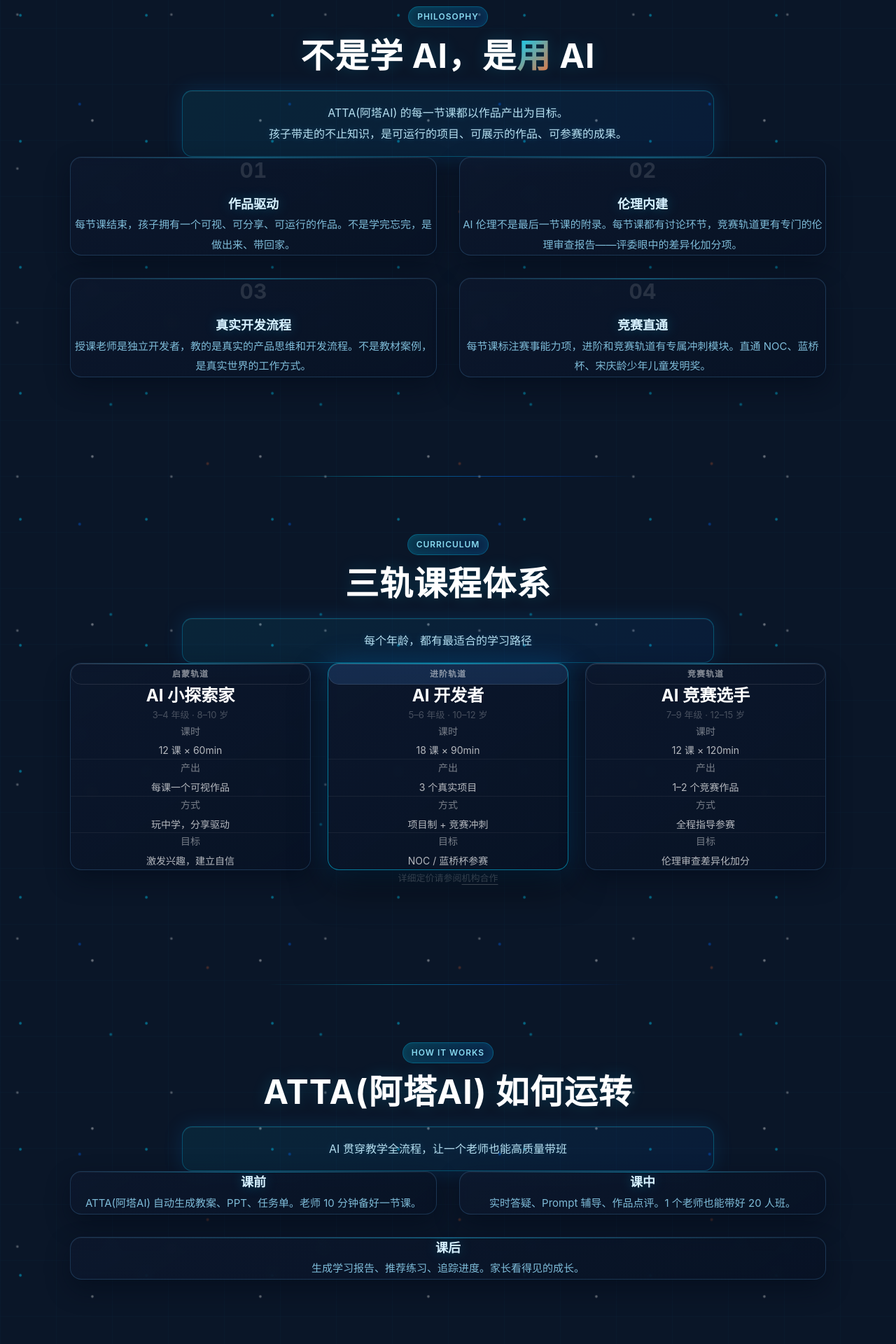
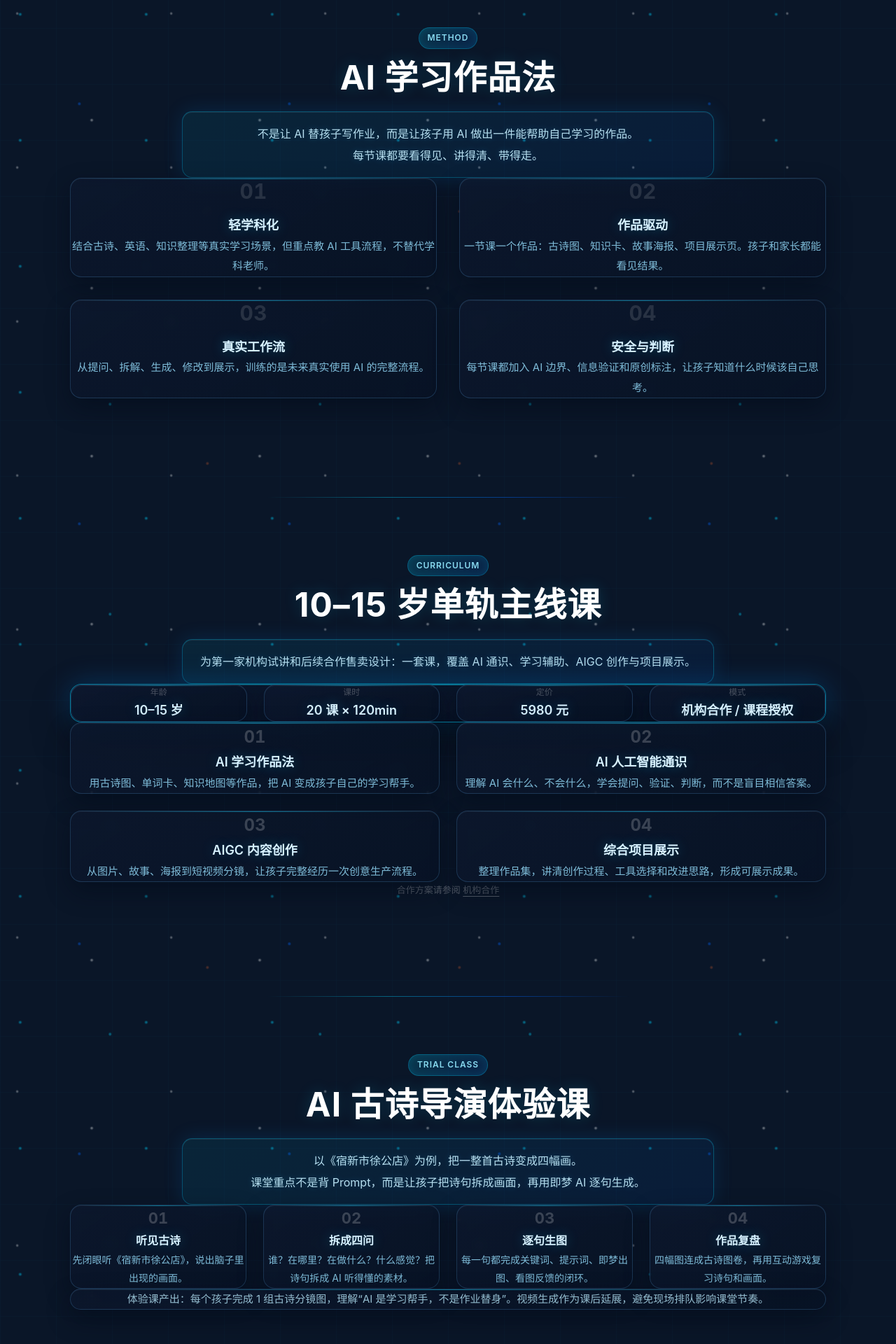
Before and after one commit to ryrhappy/atta-website, a Next.js app: page / in a window 1280 px wide. Shown: the part 680-2600 px from the top of the page at 70% size. Built offline with nearby package versions, Linux system fonts and the light colour scheme.

Commit message:
Update ATTA course positioning

```diff
--- a/src/app/layout.tsx
+++ b/src/app/layout.tsx
@@ -2,10 +2,10 @@
 import "./globals.css";
 
 export const metadata: Metadata = {
-  title: "ATTA AI创客实战营 — 面向青少年的AI教育课程",
+  title: "ATTA AI创客实战营 — 10-15岁 AI 学习作品课",
   description:
-    "ATTA（阿塔）— Artificial Talent Tech Agent，面向8-15岁青少年的开源AI教育课程体系，三轨九级，实战为主。",
-  keywords: ["AI教育", "青少年编程", "人工智能课程", "ATTA", "AI创客", "少儿AI"],
+    "ATTA（阿塔）— 面向10-15岁青少年的 AI 学习作品课，20课×120分钟，让孩子用 AI 做出反过来帮助自己学习的作品。",
+  keywords: ["AI教育", "青少年AI课程", "人工智能课程", "ATTA", "AI创客", "少儿AI", "AI学习作品法"],
 };
 
 export default function RootLayout({
--- a/src/app/page.tsx
+++ b/src/app/page.tsx
@@ -1,4 +1,34 @@
 import ContactCooperateButton from "./lib/contactCooperateButton";
+
+const courseModules = [
+  {
+    num: "01",
+    title: "AI 学习作品法",
+    desc: "用古诗图、单词卡、知识地图等作品，把 AI 变成孩子自己的学习帮手。",
+  },
+  {
+    num: "02",
+    title: "AI 人工智能通识",
+    desc: "理解 AI 会什么、不会什么，学会提问、验证、判断，而不是盲目相信答案。",
+  },
+  {
+    num: "03",
+    title: "AIGC 内容创作",
+    desc: "从图片、故事、海报到短视频分镜，让孩子完整经历一次创意生产流程。",
+  },
+  {
+    num: "04",
+    title: "综合项目展示",
+    desc: "整理作品集，讲清创作过程、工具选择和改进思路，形成可展示成果。",
+  },
+];
+
+const trialSteps = [
+  { step: "01", title: "听见古诗", desc: "先闭眼听《宿新市徐公店》，说出脑子里出现的画面。" },
+  { step: "02", title: "拆成四问", desc: "谁？在哪里？在做什么？什么感觉？把诗句拆成 AI 听得懂的素材。" },
+  { step: "03", title: "逐句生图", desc: "每一句都完成关键词、提示词、即梦出图、看图反馈的闭环。" },
+  { step: "04", title: "作品复盘", desc: "四幅图连成古诗图卷，再用互动游戏复习诗句和画面。" },
+];
 
 export default function Home() {
   return (
@@ -22,7 +52,7 @@
       {/* ── Hero ── */}
       <section className="sect pt-40 pb-32 flex items-center justify-center relative overflow-hidden">
         <div className="absolute top-1/3 left-1/2 -translate-x-1/2 w-[600px] h-[600px] rounded-full bg-gradient-to-r from-[#0066FF]/10 to-[#FF6B2C]/6 blur-[160px] pointer-events-none" />
-        <div className="relative z-10 text-center max-w-2xl mx-auto flex flex-col items-center">
+        <div className="relative z-10 text-center max-w-3xl mx-auto flex flex-col items-center">
           <img
             src="/atta-sphere.jpg"
             alt="ATTA"
@@ -32,18 +62,16 @@
             <span className="grad">ATTA</span>
           </h1>
           <p className="text-2xl text-white/75 font-medium mb-4 tracking-wide">AI 创客实战营</p>
-          <p className="text-[15px] text-white/30 leading-relaxed max-w-sm mx-auto mb-16">
-            面向 8–15 岁青少年的开源 AI 教育体系<br />
-            三轨九级，从兴趣启蒙到竞赛冲刺
+          <p className="text-[15px] text-white/30 leading-relaxed max-w-xl mx-auto mb-10">
+            面向 10–15 岁青少年的 AI 学习作品课<br />
+            20 课 × 120 分钟，用 AI 做出反过来帮助自己学习的作品
           </p>
-          {/* <div className="flex gap-4 justify-center">
-            <a href="#tracks" className="group relative inline-flex min-w-[172px] items-center justify-center px-10 py-4 rounded-full bg-gradient-to-r from-[#0C74FF] to-[#00C7FF] text-white text-[15px] font-semibold tracking-wide shadow-[0_12px_30px_rgba(0,116,255,0.3)] hover:shadow-[0_16px_42px_rgba(0,116,255,0.42)] hover:-translate-y-0.5 transition-all duration-300">
-              查看课程体系
-            </a>
-            <a href="https://github.com/ryrhappy/atta-ai-curriculum" target="_blank" rel="noopener noreferrer" className="group inline-flex items-center justify-center px-8 py-3 rounded-full border border-white/20 bg-white/[0.03] text-white/80 text-[14px] font-semibold tracking-wide backdrop-blur-sm hover:bg-white/[0.08] hover:border-white/35 hover:text-white transition-all duration-300">
-              开源仓库
-            </a>
-          </div> */}
+          <div className="flex flex-wrap gap-3 justify-center text-[12px] text-white/45">
+            <span className="chip tech-chip">10–15 岁</span>
+            <span className="chip tech-chip">20 课时</span>
+            <span className="chip tech-chip">5980 元</span>
+            <span className="chip tech-chip">机构合作</span>
+          </div>
         </div>
       </section>
 
@@ -51,13 +79,13 @@
       <section className="sect tech-section">
         <div className="content-shell">
           <div className="text-center mb-20">
-            <span className="chip tech-chip">Philosophy</span>
+            <span className="chip tech-chip">Method</span>
             <h2 className="tech-heading text-[2.5rem] md:text-[3rem] font-bold mt-6 mb-6">
-              不是学 AI，是<span className="grad">用</span> AI
+              AI 学习作品法
             </h2>
             <p className="tech-lead text-[15px] md:text-[16px]">
-              ATTA(阿塔AI) 的每一节课都以作品产出为目标。<br />
-              孩子带走的不止知识，是可运行的项目、可展示的作品、可参赛的成果。
+              不是让 AI 替孩子写作业，而是让孩子用 AI 做出一件能帮助自己学习的作品。<br />
+              每节课都要看得见、讲得清、带得走。
             </p>
           </div>
 
@@ -65,23 +93,23 @@
             {[
               {
                 num: "01",
-                title: "作品驱动",
-                desc: "每节课结束，孩子拥有一个可视、可分享、可运行的作品。不是学完忘完，是做出来、带回家。"
+                title: "轻学科化",
+                desc: "结合古诗、英语、知识整理等真实学习场景，但重点教 AI 工具流程，不替代学科老师。"
               },
               {
                 num: "02",
-                title: "伦理内建",
-                desc: "AI 伦理不是最后一节课的附录。每节课都有讨论环节，竞赛轨道更有专门的伦理审查报告——评委眼中的差异化加分项。"
+                title: "作品驱动",
+                desc: "一节课一个作品：古诗图、知识卡、故事海报、项目展示页。孩子和家长都能看见结果。"
               },
               {
                 num: "03",
-                title: "真实开发流程",
-                desc: "授课老师是独立开发者，教的是真实的产品思维和开发流程。不是教材案例，是真实世界的工作方式。"
+                title: "真实工作流",
+                desc: "从提问、拆解、生成、修改到展示，训练的是未来真实使用 AI 的完整流程。"
               },
               {
                 num: "04",
-                title: "竞赛直通",
-                desc: "每节课标注赛事能力项，进阶和竞赛轨道有专属冲刺模块。直通 NOC、蓝桥杯、宋庆龄少年儿童发明奖。"
+                title: "安全与判断",
+                desc: "每节课都加入 AI 边界、信息验证和原创标注，让孩子知道什么时候该自己思考。"
               },
             ].map((item) => (
               <div key={item.num} className="tech-panel p-8 md:p-9 flex flex-col items-center text-center gap-4">
@@ -96,68 +124,76 @@
         </div>
       </section>
 
-      {/* ── Three Tracks ── */}
+      {/* ── Main Course ── */}
       <section id="tracks" className="sect tech-section">
         <div className="content-shell">
           <div className="text-center mb-20">
             <span className="chip tech-chip">Curriculum</span>
-            <h2 className="tech-heading text-[2.5rem] md:text-[3rem] font-bold mt-6 mb-4">三轨课程体系</h2>
+            <h2 className="tech-heading text-[2.5rem] md:text-[3rem] font-bold mt-6 mb-4">10–15 岁单轨主线课</h2>
             <p className="tech-lead text-[15px] md:text-[16px]">
-              每个年龄，都有最适合的学习路径
+              为第一家机构试讲和后续合作售卖设计：一套课，覆盖 AI 通识、学习辅助、AIGC 创作与项目展示。
             </p>
           </div>
 
-          <div className="grid md:grid-cols-3 gap-6">
-            {/* Starter */}
-            <div className="tech-panel p-10 flex flex-col text-center">
-              <span className="chip text-emerald-400/60 border-emerald-400/20 mb-6 mx-auto">启蒙轨道</span>
-              <h3 className="text-2xl font-bold mb-1">AI 小探索家</h3>
-              <p className="text-white/25 text-[13px] mb-8">3–4 年级 · 8–10 岁</p>
-              <div className="space-y-3 text-[14px] text-white/45 mb-auto">
-                <div className="flex flex-col items-center gap-1 py-1"><span>课时</span><span className="text-white/70">12 课 × 60min</span></div>
-                <div className="h-px bg-white/[0.06]" />
-                <div className="flex flex-col items-center gap-1 py-1"><span>产出</span><span className="text-white/70">每课一个可视作品</span></div>
-                <div className="h-px bg-white/[0.06]" />
-                <div className="flex flex-col items-center gap-1 py-1"><span>方式</span><span className="text-white/70">玩中学，分享驱动</span></div>
-                <div className="h-px bg-white/[0.06]" />
-                <div className="flex flex-col items-center gap-1 py-1"><span>目标</span><span className="text-white/70">激发兴趣，建立自信</span></div>
+          <div className="tech-panel tech-panel-highlight p-8 md:p-10 mb-8">
+            <div className="grid md:grid-cols-4 gap-6 text-center">
+              {[
+                { label: "年龄", value: "10–15 岁" },
+                { label: "课时", value: "20 课 × 120min" },
+                { label: "定价", value: "5980 元" },
+                { label: "模式", value: "机构合作 / 课程授权" },
+              ].map((item) => (
+                <div key={item.label} className="tech-panel p-6">
+                  <p className="text-white/25 text-[12px] mb-2">{item.label}</p>
+                  <p className="tech-title text-[18px] font-semibold">{item.value}</p>
+                </div>
+              ))}
             </div>
           </div>
 
-            {/* Builder — featured */}
-            <div className="tech-panel tech-panel-highlight p-10 flex flex-col border-blue-400/20 text-center">
-              <span className="chip text-blue-200 border-blue-300/50 bg-blue-400/15 mb-6 mx-auto">进阶轨道</span>
-              <h3 className="text-2xl font-bold mb-1">AI 开发者</h3>
-              <p className="text-white/25 text-[13px] mb-8">5–6 年级 · 10–12 岁</p>
-              <div className="space-y-3 text-[14px] text-white/45 mb-auto">
-                <div className="flex flex-col items-center gap-1 py-1"><span>课时</span><span className="text-white/70">18 课 × 90min</span></div>
-                <div className="h-px bg-white/[0.06]" />
-                <div className="flex flex-col items-center gap-1 py-1"><span>产出</span><span className="text-white/70">3 个真实项目</span></div>
-                <div className="h-px bg-white/[0.06]" />
-                <div className="flex flex-col items-center gap-1 py-1"><span>方式</span><span className="text-white/70">项目制 + 竞赛冲刺</span></div>
-                <div className="h-px bg-white/[0.06]" />
-                <div className="flex flex-col items-center gap-1 py-1"><span>目标</span><span className="text-white/70">NOC / 蓝桥杯参赛</span></div>
+          <div className="grid md:grid-cols-2 gap-6">
+            {courseModules.map((item) => (
+              <div key={item.num} className="tech-panel p-8 md:p-9 text-center">
+                <p className="text-white/20 text-[24px] font-bold mb-3 tabular-nums">{item.num}</p>
+                <h3 className="tech-title font-semibold text-[18px] mb-3">{item.title}</h3>
+                <p className="tech-desc text-[15px]">{item.desc}</p>
               </div>
+            ))}
           </div>
 
-            {/* Champion */}
-            <div className="tech-panel p-10 flex flex-col text-center">
-              <span className="chip text-orange-400/60 border-orange-400/20 mb-6 mx-auto">竞赛轨道</span>
-              <h3 className="text-2xl font-bold mb-1">AI 竞赛选手</h3>
-              <p className="text-white/25 text-[13px] mb-8">7–9 年级 · 12–15 岁</p>
-              <div className="space-y-3 text-[14px] text-white/45 mb-auto">
-                <div className="flex flex-col items-center gap-1 py-1"><span>课时</span><span className="text-white/70">12 课 × 120min</span></div>
-                <div className="h-px bg-white/[0.06]" />
-                <div className="flex flex-col items-center gap-1 py-1"><span>产出</span><span className="text-white/70">1–2 个竞赛作品</span></div>
-                <div className="h-px bg-white/[0.06]" />
-                <div className="flex flex-col items-center gap-1 py-1"><span>方式</span><span className="text-white/70">全程指导参赛</span></div>
-                <div className="h-px bg-white/[0.06]" />
-                <div className="flex flex-col items-center gap-1 py-1"><span>目标</span><span className="text-white/70">伦理审查差异化加分</span></div>
+          <p className="text-center text-white/30 text-[13px] mt-8">合作方案请参阅 <a href="/partner" className="underline underline-offset-4 hover:text-white/60 transition-colors">机构合作</a></p>
         </div>
-            </div>
+      </section>
+
+      {/* ── Trial Class ── */}
+      <section className="sect tech-section">
+        <div className="content-shell">
+          <div className="text-center mb-20">
+            <span className="chip tech-chip">Trial Class</span>
+            <h2 className="tech-heading text-[2.5rem] md:text-[3rem] font-bold mt-6 mb-4">
+              AI 古诗导演体验课
+            </h2>
+            <p className="tech-lead text-[15px] md:text-[16px]">
+              以《宿新市徐公店》为例，把一整首古诗变成四幅画。<br />
+              课堂重点不是背 Prompt，而是让孩子把诗句拆成画面，再用即梦 AI 逐句生成。
+            </p>
           </div>
 
-          <p className="text-center text-white/30 text-[13px] mt-8">详细定价请参阅<a href="/partner" className="underline underline-offset-4 hover:text-white/60 transition-colors">机构合作</a></p>
+          <div className="grid md:grid-cols-4 gap-6 mb-8">
+            {trialSteps.map((item) => (
+              <div key={item.step} className="tech-panel p-7 text-center">
+                <p className="text-white/20 text-[22px] font-bold mb-3 tabular-nums">{item.step}</p>
+                <h3 className="tech-title font-semibold text-[16px] mb-3">{item.title}</h3>
+                <p className="tech-desc text-[14px]">{item.desc}</p>
+              </div>
+            ))}
+          </div>
+
+          <div className="tech-panel p-8 md:p-9 text-center">
+            <p className="tech-copy text-[15px]">
+              体验课产出：每个孩子完成 1 组古诗分镜图，理解“AI 是学习帮手，不是作业替身”。视频生成作为课后延展，避免现场排队影响课堂节奏。
+            </p>
+          </div>
         </div>
       </section>
 
@@ -167,10 +203,10 @@
           <div className="text-center mb-20">
             <span className="chip tech-chip">How It Works</span>
             <h2 className="tech-heading text-[2.5rem] md:text-[3rem] font-bold mt-6 mb-4">
-              ATTA(阿塔AI) 如何运转
+              ATTA(阿塔AI) 如何支持机构落地
             </h2>
             <p className="tech-lead text-[15px] md:text-[16px]">
-              AI 贯穿教学全流程，让一个老师也能高质量带班
+              不自营招生和场地，专注课程内容、试讲资产、讲师工作流和可复制交付。
             </p>
           </div>
 
@@ -178,15 +214,15 @@
             {[
               {
                 phase: "课前",
-                desc: "ATTA(阿塔AI) 自动生成教案、PPT、任务单。老师 10 分钟备好一节课。"
+                desc: "提供互动 HTML 课件、讲师逐字稿、提示词清单、任务单和课堂流程表。"
               },
               {
                 phase: "课中",
-                desc: "实时答疑、Prompt 辅导、作品点评。1 个老师也能带好 20 人班。"
+                desc: "按步骤完成拆解、生成、反馈和作品展示，降低普通老师上 AI 课的门槛。"
               },
               {
                 phase: "课后",
-                desc: "生成学习报告、推荐练习、追踪进度。家长看得见的成长。"
+                desc: "整理学生作品、生成家长反馈素材，并沉淀成下一次招生和合作案例。"
               },
             ].map((item, idx) => (
               <div key={item.phase} className={`tech-panel p-8 md:p-9 text-center ${idx === 2 ? "md:col-span-2" : ""}`}>
@@ -203,18 +239,18 @@
         <div className="content-shell text-center">
           <span className="chip tech-chip">Open Source</span>
           <h2 className="tech-heading text-[2.5rem] md:text-[3rem] font-bold mt-6 mb-4">
-            开源，是最大的护城河
+            开源课程框架，可被机构二次落地
           </h2>
           <p className="tech-lead text-[15px] md:text-[16px] mb-20">
-            ATTA(阿塔AI) 不办学，让所有人都能办学。<br />
-            课程框架、教案引擎、数据接口，全部开源。
+            ATTA(阿塔AI) 的课程结构、教案数据和部分示例资产开放在 GitHub。<br />
+            商业上课与机构授权可在此基础上定制。
           </p>
 
           <div className="grid md:grid-cols-2 gap-6 md:gap-8 mb-12">
             {[
-              { title: "课程框架", desc: "标准化的课程接口，任何人都可扩展新轨道" },
-              { title: "教案引擎", desc: "输入课程大纲，自动生成教案、PPT、任务单" },
-              { title: "数据接口", desc: "AI 教育工具的通用数据格式和 API 标准" },
+              { title: "课程框架", desc: "统一的课程数据结构，方便持续扩展 20 课主线和体验课资产" },
+              { title: "教师工作台", desc: "按步骤查看目标、产出、伦理提醒、物料和课堂流程" },
+              { title: "机构合作", desc: "围绕试讲、课程授权、师资培训和后续交付形成标准合作包" },
             ].map((item, idx) => (
               <div key={item.title} className={`tech-panel p-8 md:p-9 text-center ${idx === 2 ? "md:col-span-2" : ""}`}>
                 <h3 className="tech-title font-semibold text-[18px] mb-4">{item.title}</h3>
@@ -241,10 +277,10 @@
           <div className="text-center mb-20">
             <span className="chip tech-chip">Cooperation</span>
             <h2 className="tech-heading text-3xl md:text-4xl font-bold mt-6 mb-4">
-              让每个孩子<br />都能用 <span className="grad">AI</span> 创造
+              让孩子用 <span className="grad">AI</span><br />做出自己的学习作品
             </h2>
             <p className="tech-lead text-[15px] md:text-[16px]">
-              家长、老师、机构 — 都有适合的合作方式
+              适合培训机构、学校、少年宫先用体验课验证，再导入 20 课主线课程。
             </p>
           </div>
           <div className="tech-panel p-10 md:p-12">
@@ -263,6 +299,7 @@
         <div className="content-shell flex flex-col md:flex-row justify-center items-center gap-3 md:gap-8 text-[12px] text-white/20 text-center">
           <span>ATTA  © 2026</span>
           <span>基于教育部 2025 指南设计</span>
+          <a href="https://atta-website.pages.dev" className="hover:text-white/45 transition-colors">atta-website.pages.dev</a>
         </div>
       </footer>
     </main>
--- a/src/app/partner/page.tsx
+++ b/src/app/partner/page.tsx
@@ -10,7 +10,7 @@
             <span className="chip tech-chip">For Partners</span>
             <h1 className="tech-heading text-[2.5rem] md:text-[3rem] font-bold mt-6 mb-4">机构合作</h1>
             <p className="tech-lead text-[15px] md:text-[16px]">
-              培训机构、学校、少年宫 — 无需自己研发课程，ATTA 提供完整体系
+              培训机构、学校、少年宫 — 无需从零研发 AI 课程，ATTA 提供 10–15 岁主线课与体验课资产
             </p>
           </div>
         </section>
@@ -47,11 +47,11 @@
           <div className="grid md:grid-cols-3 gap-6">
             <div className="tech-panel p-8 text-center">
               <h3 className="tech-title font-bold text-[17px] mb-2">课程授权</h3>
-              <p className="tech-copy text-[14px] mb-5">1 个轨道完整教学资源</p>
+              <p className="tech-copy text-[14px] mb-5">10–15 岁主线课完整教学资源</p>
               <p className="text-2xl font-bold">8,000<span className="text-sm text-white/35 font-normal"> - 15,000 元/年</span></p>
               <ul className="mt-6 space-y-2 text-[14px] tech-copy">
-                <li>完整教案 + PPT + 任务单</li>
-                <li>学生手册 + 评价量表</li>
+                <li>20 课 × 120 分钟主线课程</li>
+                <li>教案 + HTML 课件 + 任务单</li>
                 <li>1 年更新权限</li>
               </ul>
             </div>
@@ -59,24 +59,24 @@
             <div className="tech-panel tech-panel-highlight p-8 text-center">
               <span className="chip text-blue-200 border-blue-300/50 bg-blue-400/15 mb-5 mx-auto">推荐</span>
               <h3 className="tech-title font-bold text-[17px] mb-2">全套合作</h3>
-              <p className="tech-copy text-[14px] mb-5">课程 + 师资 + 答疑</p>
+              <p className="tech-copy text-[14px] mb-5">课程 + 师资 + 试讲资产</p>
               <p className="text-2xl font-bold">30,000<span className="text-sm text-white/35 font-normal"> - 50,000 元/年</span></p>
               <ul className="mt-6 space-y-2 text-[14px] tech-copy">
-                <li>3 个轨道完整授权</li>
+                <li>主线课完整授权</li>
                 <li>师资培训（2 天）</li>
-                <li>教学答疑支持</li>
-                <li>竞赛指导方案</li>
+                <li>体验课与招生物料</li>
+                <li>作品展示与家长反馈模板</li>
               </ul>
             </div>
 
             <div className="tech-panel p-8 text-center">
               <h3 className="tech-title font-bold text-[17px] mb-2">单次工作坊</h3>
-              <p className="tech-copy text-[14px] mb-5">半天体验课，试水合作</p>
+              <p className="tech-copy text-[14px] mb-5">AI 古诗导演体验课</p>
               <p className="text-2xl font-bold">3,000<span className="text-sm text-white/35 font-normal"> - 5,000 元/场</span></p>
               <ul className="mt-6 space-y-2 text-[14px] tech-copy">
                 <li>1 节体验课完整方案</li>
-                <li>物料清单 + 模板</li>
-                <li>适合招生引流</li>
+                <li>互动课件 + 提示词清单</li>
+                <li>适合机构试讲和招生转化</li>
               </ul>
             </div>
           </div>
@@ -90,11 +90,11 @@
           </div>
           <div className="grid md:grid-cols-2 gap-6">
             {[
-              { step: "01", title: "浏览课程体系", desc: "查看开源课程框架，了解设计理念" },
-              { step: "02", title: "预约体验课", desc: "1 节免费体验课试讲" },
-              { step: "03", title: "选择合作方案", desc: "根据机构规模和需求选择" },
-              { step: "04", title: "师资培训", desc: "2 天集中培训" },
-              { step: "05", title: "开班授课", desc: "获得全部教学资源，正式开课" },
+              { step: "01", title: "浏览课程体系", desc: "查看 10–15 岁主线课和 AI 学习作品法" },
+              { step: "02", title: "预约体验课", desc: "用 AI 古诗导演试讲验证课堂反馈" },
+              { step: "03", title: "选择合作方案", desc: "按机构阶段选择授权、工作坊或全套合作" },
+              { step: "04", title: "师资培训", desc: "掌握互动课件、提示词流程和课堂节奏" },
+              { step: "05", title: "开班授课", desc: "获得全部教学资源，持续沉淀学生作品" },
             ].map((item) => (
               <div key={item.step} className="tech-panel p-8 text-center">
                 <p className="text-white/20 text-[20px] font-bold mb-2 tabular-nums">{item.step}</p>
```
Lines whose indentation alone changed are shown as unchanged.
